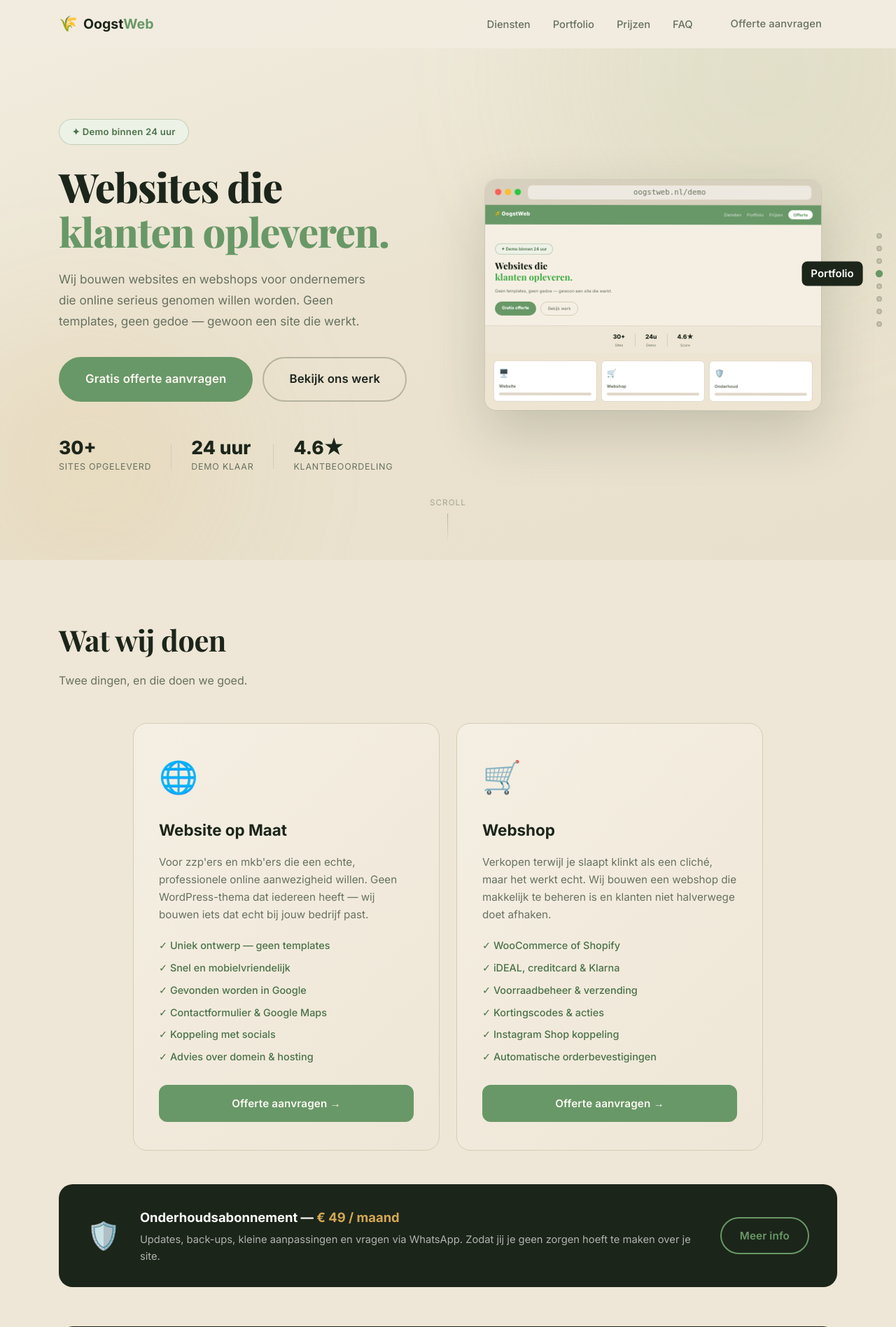
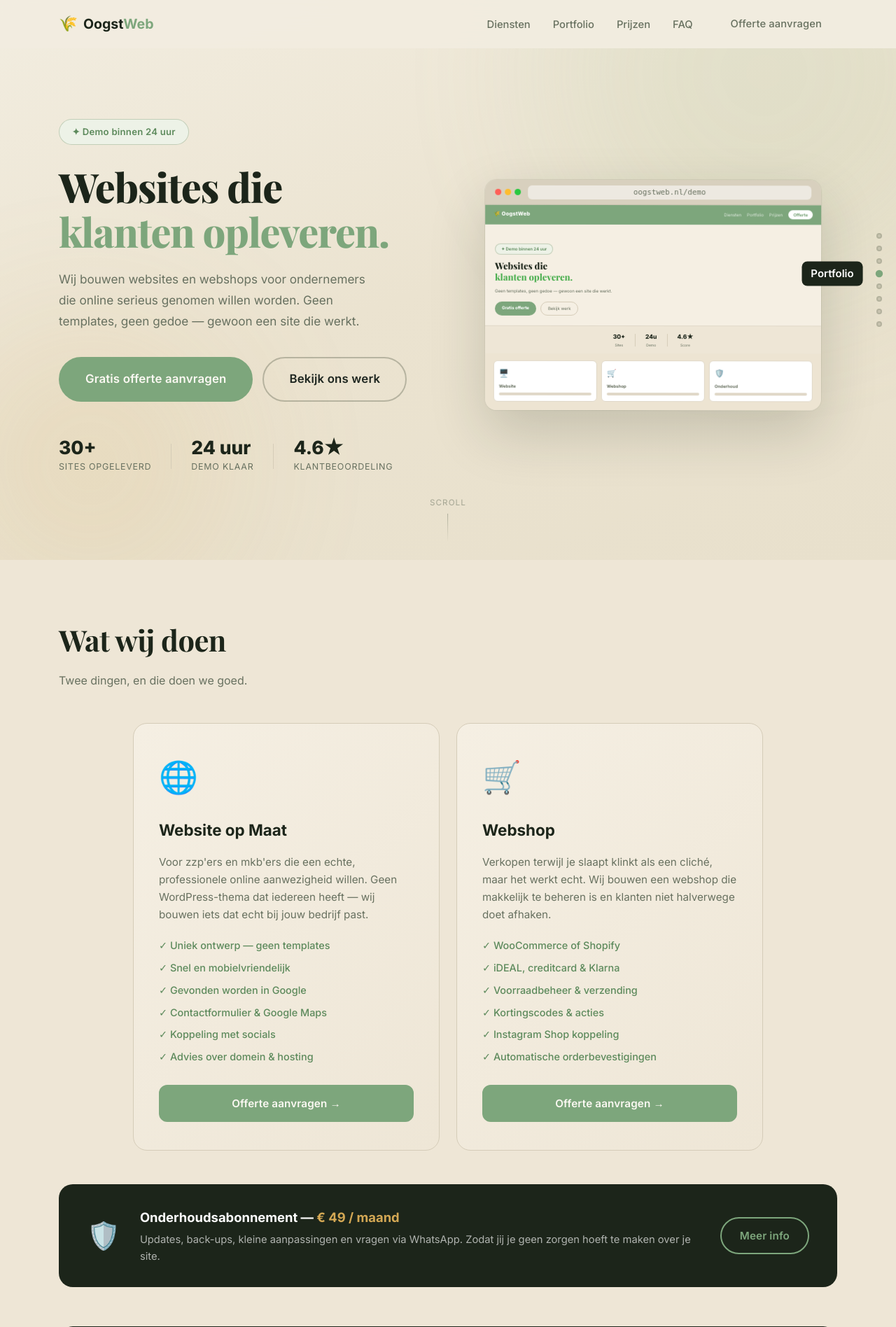
Before and after one commit to samikuflom87-sketch/oogstweb, a PHP site: page / in a window 1280 px wide. Shown: the top 1896 px of the page at 70% size. Run offline with PHP 8.4, Linux system fonts and the light colour scheme.

Commit message:
Groen naar #7DA67C

```diff
--- a/style.css
+++ b/style.css
@@ -12,9 +12,9 @@
 .skip-link:focus { top: 0; }
 
 :root {
-  --green:        #689867;
-  --green-dark:   #4A7249;
-  --green-mid:    #7AAD79;
+  --green:        #7DA67C;
+  --green-dark:   #5D8A5C;
+  --green-mid:    #8FB88E;
   --green-light:  #EDF2E7;
   --accent:       #B8924A;
   --accent2:      #D4A854;
```
